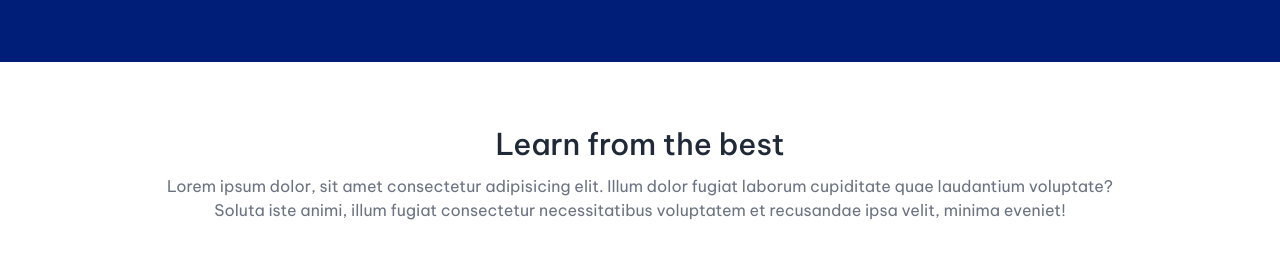
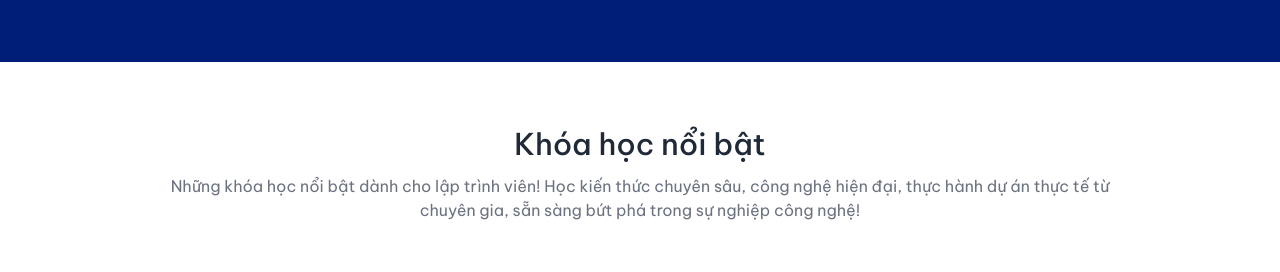
Before and after one commit to truongvu1508/B2HTV_Academy, a React (Vite) app in the folder client/: page / in a window 1280 px wide. Shown: the part 2860-3132 px from the top of the page. Built offline with nearby package versions, Linux system fonts and the light colour scheme; no server answers.

Commit message:
Update .gitignore

```diff
--- a/client/src/components/student/CoursesSection/index.jsx
+++ b/client/src/components/student/CoursesSection/index.jsx
@@ -9,13 +9,12 @@ const CoursesSection = () => {
   return (
     <div className="py-16 md:px-40 px-8 text-center">
       <h2 className="text-3xl font-medium text-gray-800 mb-3">
-        Learn from the best
+        Khóa học nổi bật
       </h2>
       <p className="text-sm md:text-base text-gray-500">
-        Lorem ipsum dolor, sit amet consectetur adipisicing elit. Illum dolor
-        fugiat laborum cupiditate quae laudantium voluptate? Soluta iste animi,
-        illum fugiat consectetur necessitatibus voluptatem et recusandae ipsa
-        velit, minima eveniet!
+        Những khóa học nổi bật dành cho lập trình viên! Học kiến thức chuyên
+        sâu, công nghệ hiện đại, thực hành dự án thực tế từ chuyên gia, sẵn sàng
+        bứt phá trong sự nghiệp công nghệ!
       </p>
       <div className="grid grid-cols-auto px-4 md:px-0 md:my-16 my-10 gap-4">
         {allCourses && Array.isArray(allCourses) && allCourses.length > 0 ? (
```
Also changed, not shown: 2 other files (tests, documents, lock files or other folders).
